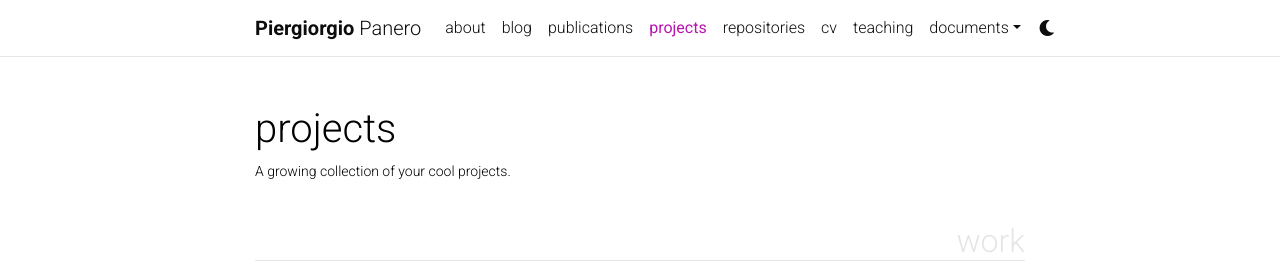
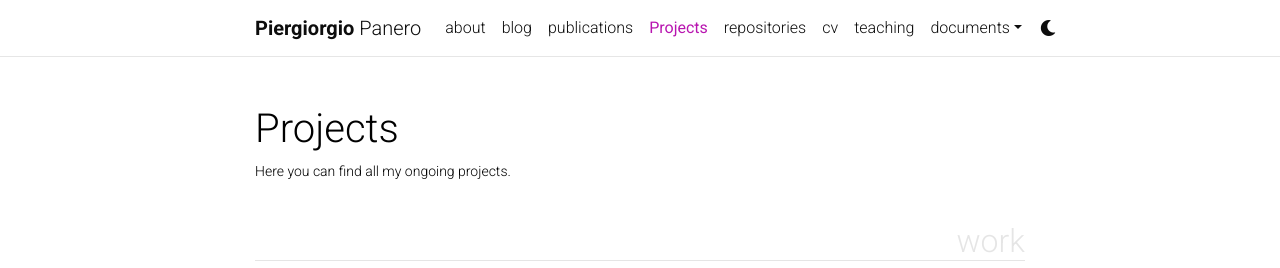
Before and after one commit to PG-P/pg-p.github.io, a Jekyll site: the page built from _pages/projects.md, in a window 1280 px wide and 1127 px high. Shown: the top 268 px of the window. Built offline with Jekyll 4.4.1, drawn with Linux system fonts in a browser that asks for light colours; full-size pictures stand in for the smaller copies a plugin makes; comment, search, counter and statistics services are not loaded; a style sheet for code colours, icons or effects is not loaded.

Commit message:
Update projects.md

```diff
--- a/_pages/projects.md
+++ b/_pages/projects.md
@@ -1,8 +1,8 @@
 ---
 layout: page
-title: projects
+title: Projects
 permalink: /projects/
-description: A growing collection of your cool projects.
+description: Here you can find all my ongoing projects.
 nav: true
 nav_order: 2
 display_categories: [work, fun]
```
